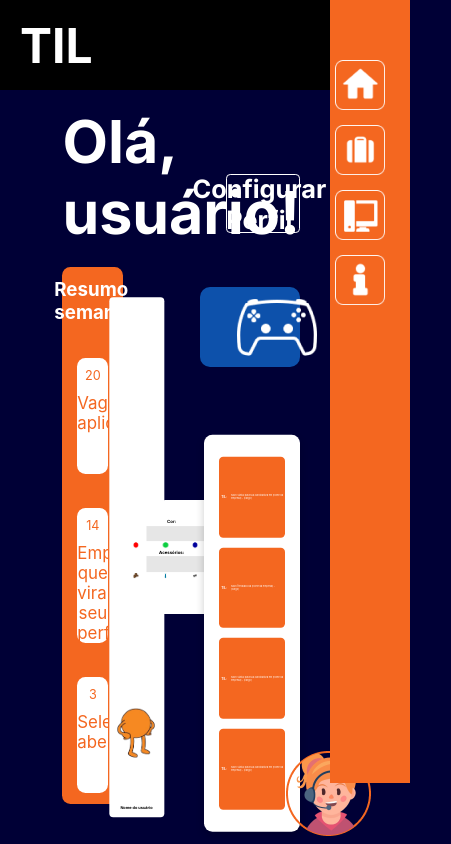
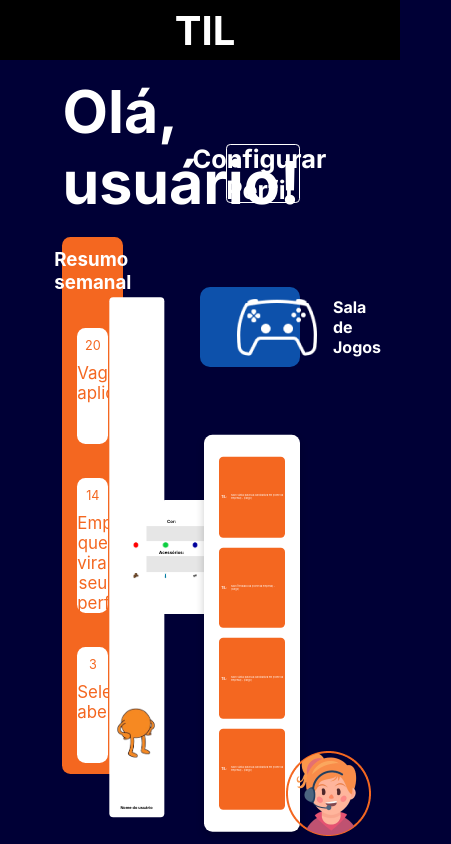
Before and after one commit to plataformatil/front-end, a React (Create React App) app: page / in a window 390 px wide. Shown: the whole page, 451 px wide, since content can reach past the window. Built offline with nearby package versions, Linux system fonts and the light colour scheme.

Commit message:
responsivo header

```diff
--- a/src/components/Header.css
+++ b/src/components/Header.css
@@ -1,3 +1,4 @@
+/* Estilo da barra laranja */
 .rectangle {
   width: 80px;
   height: 783px;
@@ -13,28 +14,29 @@
   width: 200px; /* Aumenta a largura da barra quando expandida */
 }
 
+/* Estilo da sidebar */
 .sidebar {
   display: flex;
   flex-direction: column;
-  align-items: center; /* Ícones alinhados ao centro quando a barra não está expandida */
+  align-items: center;
   gap: 15px;
   position: absolute;
   top: 50px;
-  right: 0; /* Garante que a sidebar fique alinhada à direita */
+  right: 0;
   padding: 10px;
   width: 100%; /* Garante que a sidebar preencha toda a largura da barra laranja */
   transition: transform 0.3s ease-in-out;
 }
 
 .rectangle.expanded .sidebar {
-  align-items: flex-start; /* Alinha os ícones à esquerda quando expandido */
-  transform: translateX(20px); /* Mover os ícones mais para a direita */
+  align-items: flex-start;
+  transform: translateX(20px);
 }
 
 .sidebar-item {
   display: flex;
   align-items: center;
-  gap: 10px; /* Espaço entre o ícone e o texto */
+  gap: 10px;
   position: relative;
 }
 
@@ -49,18 +51,19 @@
   font-size: 12px;
   font-weight: bold;
   color: white;
-  opacity: 0; /* Texto invisível inicialmente */
-  visibility: hidden; /* Oculta completamente */
+  opacity: 0;
+  visibility: hidden;
   transition: opacity 0.3s ease-in-out;
-  position: absolute; /* Coloca o texto à direita do ícone */
-  left: 60px; /* Afastando o texto do ícone */
+  position: absolute;
+  left: 60px;
 }
 
 .rectangle.expanded .sidebar-text {
-  opacity: 1; /* Torna o texto visível */
-  visibility: visible; /* O texto se torna visível apenas quando a barra está expandida */
+  opacity: 1;
+  visibility: visible;
 }
 
+/* Estilo do cabeçalho */
 .header-container {
   background-color: black;
   width: 100vw;
@@ -82,3 +85,30 @@ body {
   font-size: 48px;
   margin: 0;
 }
+
+/* Media Query para telas menores que 421px */
+@media (max-width: 421px) {
+  /* Faz a barra laranja desaparecer em telas pequenas */
+  .rectangle {
+    width: 0; /* A largura da barra laranja vai para 0 */
+  }
+
+  /* Faz a sidebar desaparecer */
+  .sidebar {
+    display: none; /* Esconde a sidebar */
+  }
+
+  .header-container {
+    height: 60px; /* Reduz a altura do header */
+    padding-left: 10px; /* Ajusta o padding */
+  }
+
+  .title {
+    color: white;
+    font-size: 40px;
+    margin: 0;
+    text-align: center; /* Centraliza o texto */
+    width: 100%; /* Faz o título ocupar toda a largura disponível */
+  }
+
+}
--- a/src/components/WhiteRectangle.css
+++ b/src/components/WhiteRectangle.css
@@ -37,8 +37,10 @@
 }
 
 .accessory-image {
+
   margin-top: 0vh; /* Ajuste para subir o ícone para cima */
   width: 1vw; /* Tamanho do ícone */
   height: auto;
   z-index: 1; /* Coloca o ícone na frente, mas sem usar absolute */
+
 }
```
Also changed, not shown: src/assets/config.png (added), src/assets/msg.png (added).
